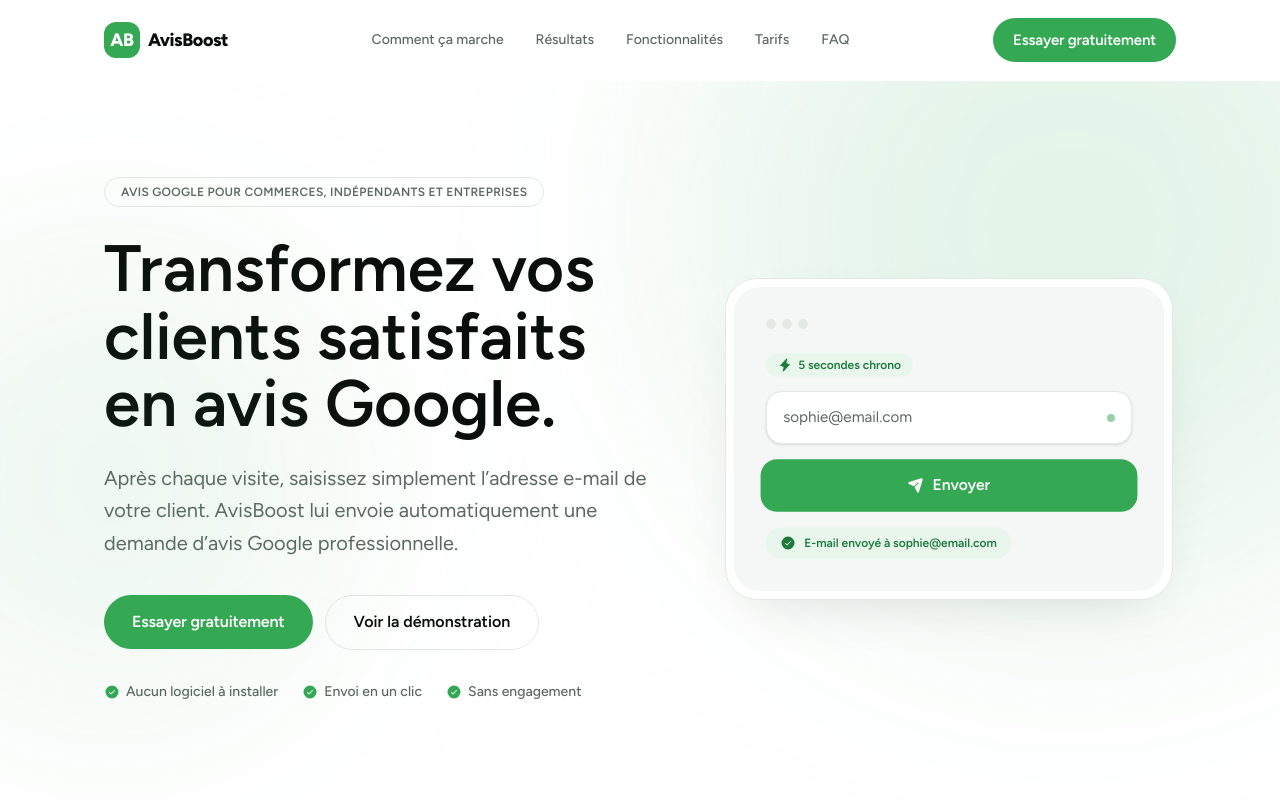
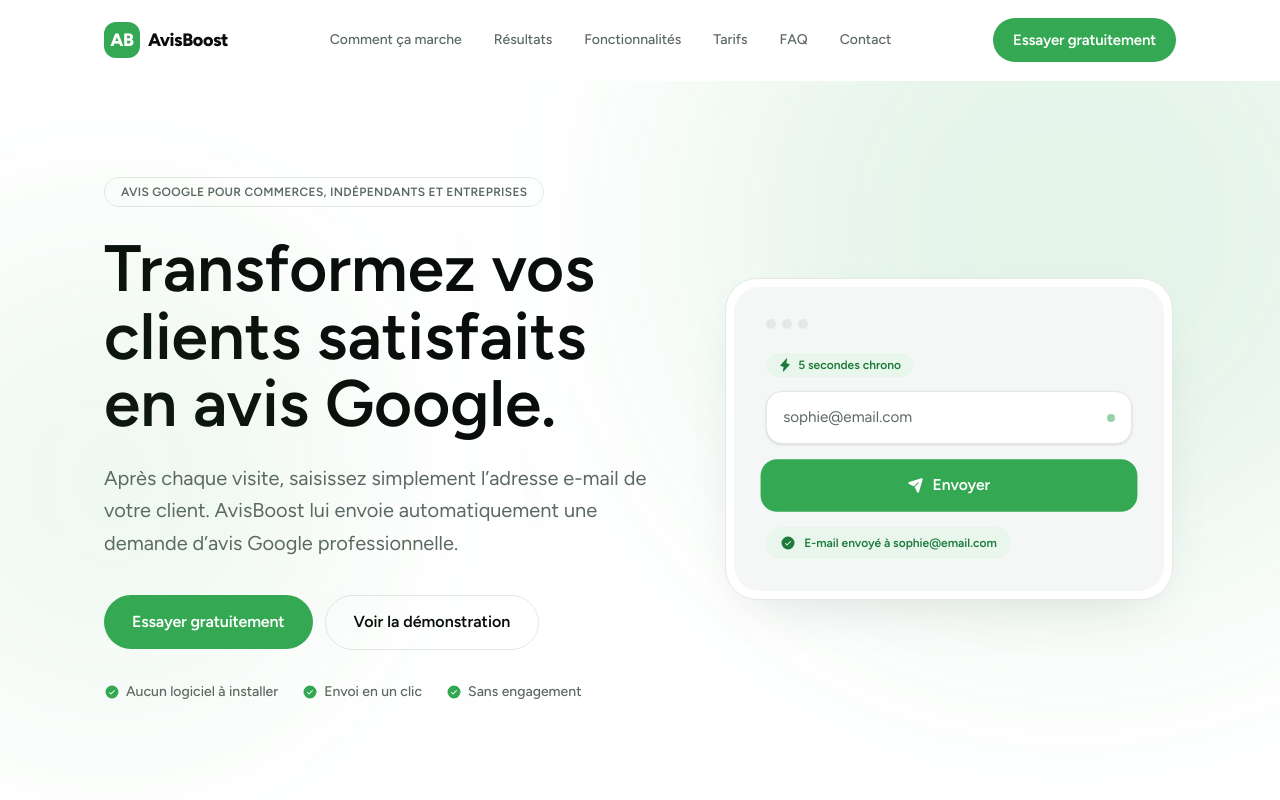
Before and after one commit to ramisam200/Avisboost, a React (Vite) app: page / in a window 1280 px wide. Shown: the top 800 px of the page. Built offline with nearby package versions, Linux system fonts and the light colour scheme.

Commit message:
Ajoute un onglet Contact dans la navigation
Nouveau lien "Contact" dans le header et le footer, menant vers un bloc dédié en bas de la FAQ avec l'e-mail de support (bonjour@avisboost.be).

```diff
--- a/src/components/FAQ.jsx
+++ b/src/components/FAQ.jsx
@@ -1,6 +1,6 @@
 import { useState } from "react";
 import { motion, AnimatePresence } from "framer-motion";
-import { CaretDown } from "@phosphor-icons/react";
+import { CaretDown, EnvelopeSimple } from "@phosphor-icons/react";
 import SectionHeading from "./SectionHeading.jsx";
 
 const QUESTIONS = [
@@ -83,13 +83,21 @@
           ))}
         </div>
 
-        <p className="mt-10 text-center text-sm text-ink-muted">
-          Une question qui n&rsquo;est pas ici ? Écrivez-nous à{" "}
-          <a href="mailto:bonjour@avisboost.be" className="font-semibold text-green-dark">
-            bonjour@avisboost.be
-          </a>
-          .
-        </p>
+        <div id="contact" className="mt-14 scroll-mt-24 rounded-2xl border border-line bg-mist/60 p-8 text-center">
+          <span className="mx-auto grid size-11 place-items-center rounded-full bg-green-soft">
+            <EnvelopeSimple weight="duotone" className="size-5 text-green-dark" />
+          </span>
+          <p className="mt-3 text-base font-semibold text-ink">
+            Un souci, une question ? Nous sommes là.
+          </p>
+          <p className="mt-1 text-sm text-ink-muted">
+            Écrivez-nous à{" "}
+            <a href="mailto:bonjour@avisboost.be" className="font-semibold text-green-dark hover:underline">
+              bonjour@avisboost.be
+            </a>
+            , on vous répond rapidement.
+          </p>
+        </div>
       </div>
     </section>
   );
--- a/src/components/Footer.jsx
+++ b/src/components/Footer.jsx
@@ -3,6 +3,7 @@
   { href: "#fonctionnalites", label: "Fonctionnalités" },
   { href: "#tarifs", label: "Tarifs" },
   { href: "#faq", label: "FAQ" },
+  { href: "#contact", label: "Contact" },
 ];
 
 export default function Footer() {
--- a/src/components/Header.jsx
+++ b/src/components/Header.jsx
@@ -7,6 +7,7 @@
   { href: "#fonctionnalites", label: "Fonctionnalités" },
   { href: "#tarifs", label: "Tarifs" },
   { href: "#faq", label: "FAQ" },
+  { href: "#contact", label: "Contact" },
 ];
 
 function Button({ as: As = "a", className = "", children, ...props }) {
```
